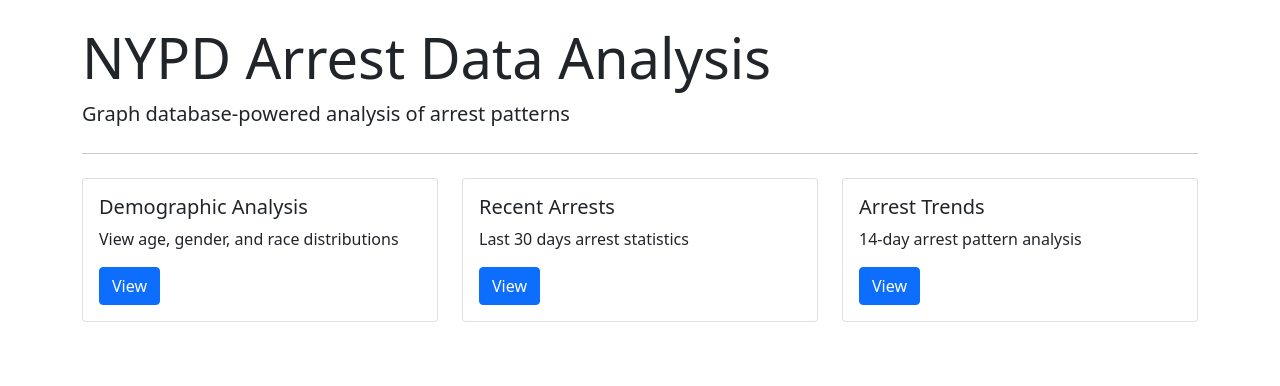
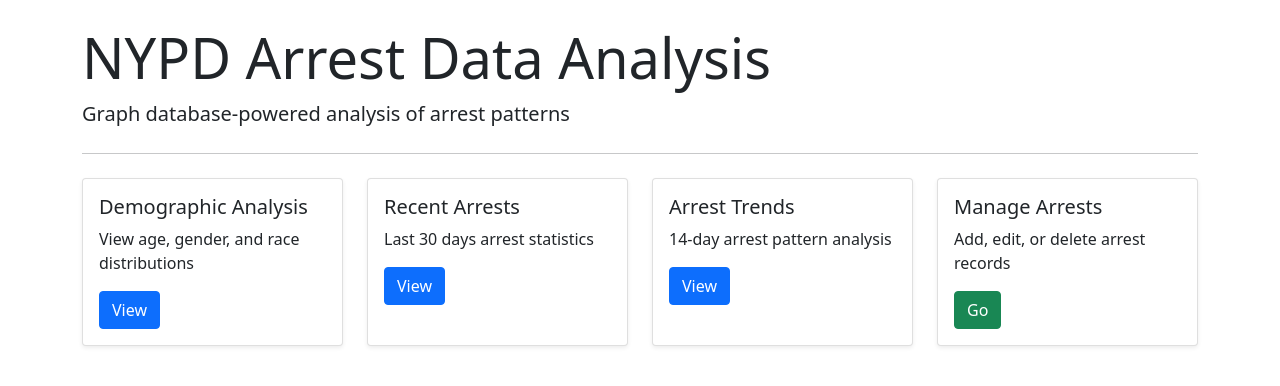
Before and after one commit to Sidpan19/adt, a Flask app: page / in a window 1280 px wide. Shown: the part 56-442 px from the top of the page. Run offline with Flask 2, Linux system fonts and the light colour scheme.

Commit message:
adding crud operations

```diff
--- a/app.py
+++ b/app.py
@@ -1,4 +1,4 @@
-from flask import Flask, render_template, g
+from flask import Flask, render_template, g, request,redirect, url_for
 from py2neo import Graph
 import os
 from dotenv import load_dotenv
@@ -11,8 +11,11 @@
     if not hasattr(g, 'Graph DBMS'):
         g.neo4j_db = Graph(
             os.getenv('ADT'),
-            auth=(os.getenv('neo4j'), os.getenv('password'))
+            auth=(os.getenv('neo4j'), os.getenv('password')),
+            name=os.getenv('DATABASE')  # ✅ explicitly set database
+
         )
+    print('yasssssssssss')
     return g.neo4j_db
 
 @app.teardown_appcontext
@@ -69,5 +72,75 @@
     results = db.run(query).data()
     return render_template('trends.html', data=results)
 
+
+# LIST ARRESTS
+@app.route('/arrests')
+def list_arrests():
+    db = get_db()
+    query = """
+    MATCH (a:Arrest)-[:INVOLVES]->(p:Person)
+    RETURN a.arrest_key AS id, toString(a.arrest_date) AS date,
+           p.age_group + ' ' + p.sex + ' ' + p.race AS person
+    ORDER BY a.arrest_date DESC
+    LIMIT 50
+    """
+    arrests = db.run(query).data()
+    return render_template('arrests.html', arrests=arrests)
+
+@app.route('/arrests/new', methods=['GET', 'POST'])
+def new_arrest():
+    if request.method == 'POST':
+        arrest_key = request.form['arrest_key']
+        arrest_date = request.form['arrest_date']
+        age_group = request.form['age_group']
+        sex = request.form['sex']
+        race = request.form['race']
+
+        db = get_db()
+        db.run("""
+        MERGE (p:Person {age_group: $age_group, sex: $sex, race: $race})
+        CREATE (a:Arrest {arrest_key: toInteger($arrest_key), arrest_date: date($arrest_date)})
+        CREATE (a)-[:INVOLVES]->(p)
+        """, arrest_key=arrest_key, arrest_date=arrest_date,
+             age_group=age_group, sex=sex, race=race)
+
+        return redirect(url_for('list_arrests'))
+    return render_template('new_arrest.html')
+
+@app.route('/arrests/edit/<arrest_key>', methods=['GET', 'POST'])
+def edit_arrest(arrest_key):
+    db = get_db()
+    if request.method == 'POST':
+        new_date = request.form['arrest_date']
+        db.run("""
+        MATCH (a:Arrest {arrest_key: toInteger($arrest_key)})
+        SET a.arrest_date = date($new_date)
+        """, arrest_key=arrest_key, new_date=new_date)
+        return redirect(url_for('list_arrests'))
+
+    result = db.run("""
+    MATCH (a:Arrest {arrest_key: toInteger($arrest_key)})
+    RETURN a.arrest_key AS id, toString(a.arrest_date) AS date
+    """, arrest_key=arrest_key).data()
+
+    if not result:
+        return f"Arrest {arrest_key} not found", 404
+
+    return render_template('edit_arrest.html', arrest=result[0])
+
+@app.route('/arrests/delete/<arrest_key>', methods=['POST'])
+def delete_arrest(arrest_key):
+    db = get_db()
+    db.run("""
+    MATCH (a:Arrest {arrest_key: toInteger($arrest_key)})
+    DETACH DELETE a
+    """, arrest_key=arrest_key)
+    return redirect(url_for('list_arrests'))
+
+@app.route('/arrests/edit', methods=['POST'])
+def edit_arrest_input():
+    arrest_key = request.form['arrest_key']
+    return redirect(url_for('edit_arrest', arrest_key=arrest_key))
+
 if __name__ == '__main__':
     app.run(host='127.0.0.1', port=8080, debug=True)
--- a/templates/base.html
+++ b/templates/base.html
@@ -2,7 +2,7 @@
 <html>
 <head>
     <title>NYPD Arrest Analysis</title>
-    <link rel="stylesheet" href="{{ url_for('static', filename='css/styles.css') }}">
+    <!-- <link rel="stylesheet" href="{{ url_for('static', filename='css/styles.css') }}"> -->
     <link href="https://cdn.jsdelivr.net/npm/bootstrap@5.1.3/dist/css/bootstrap.min.css" rel="stylesheet">
 </head>
 <body>
--- a/templates/index.html
+++ b/templates/index.html
@@ -6,30 +6,39 @@
     <p class="lead">Graph database-powered analysis of arrest patterns</p>
     <hr class="my-4">
     <div class="row">
-        <div class="col-md-4 mb-4">
-            <div class="card h-100">
+        <div class="col-md-3 mb-4">
+            <div class="card h-100 shadow-sm">
                 <div class="card-body">
                     <h5 class="card-title">Demographic Analysis</h5>
                     <p class="card-text">View age, gender, and race distributions</p>
-                    <a href="/demographics" class="btn btn-primary">View</a>
+                    <a href="/demographics" class="btn btn-primary btn-block">View</a>
                 </div>
             </div>
         </div>
-        <div class="col-md-4 mb-4">
-            <div class="card h-100">
+        <div class="col-md-3 mb-4">
+            <div class="card h-100 shadow-sm">
                 <div class="card-body">
                     <h5 class="card-title">Recent Arrests</h5>
                     <p class="card-text">Last 30 days arrest statistics</p>
-                    <a href="/recent" class="btn btn-primary">View</a>
+                    <a href="/recent" class="btn btn-primary btn-block">View</a>
                 </div>
             </div>
         </div>
-        <div class="col-md-4 mb-4">
-            <div class="card h-100">
+        <div class="col-md-3 mb-4">
+            <div class="card h-100 shadow-sm">
                 <div class="card-body">
                     <h5 class="card-title">Arrest Trends</h5>
                     <p class="card-text">14-day arrest pattern analysis</p>
-                    <a href="/trends" class="btn btn-primary">View</a>
+                    <a href="/trends" class="btn btn-primary btn-block">View</a>
+                </div>
+            </div>
+        </div>
+        <div class="col-md-3 mb-4">
+            <div class="card h-100 shadow-sm">
+                <div class="card-body">
+                    <h5 class="card-title">Manage Arrests</h5>
+                    <p class="card-text">Add, edit, or delete arrest records</p>
+                    <a href="/arrests" class="btn btn-success btn-block">Go</a>
                 </div>
             </div>
         </div>
--- a/templates/recent.html
+++ b/templates/recent.html
@@ -14,9 +14,9 @@
     <tbody>
         {% for row in data %}
 <tr>
-    <td>{{ row.age_group }}</td>  <!-- Changed from row.p.age_group -->
-    <td>{{ row.sex }}</td>        <!-- Changed from row.p.sex -->
-    <td>{{ row.race }}</td>       <!-- Changed from row.p.race -->
+    <td>{{ row.age_group }}</td>
+    <td>{{ row.sex }}</td>
+    <td>{{ row.race }}</td>
     <td>{{ row.count }}</td>
 </tr>
 {% endfor %}
```
Also changed, not shown: templates/arrests.html (added, +47 -0 lines), templates/edit_arrest.html (added, +19 -0 lines), templates/new_arrest.html (added, +31 -0 lines), templates/trends.html (line endings or trailing spaces), 1 other file.
